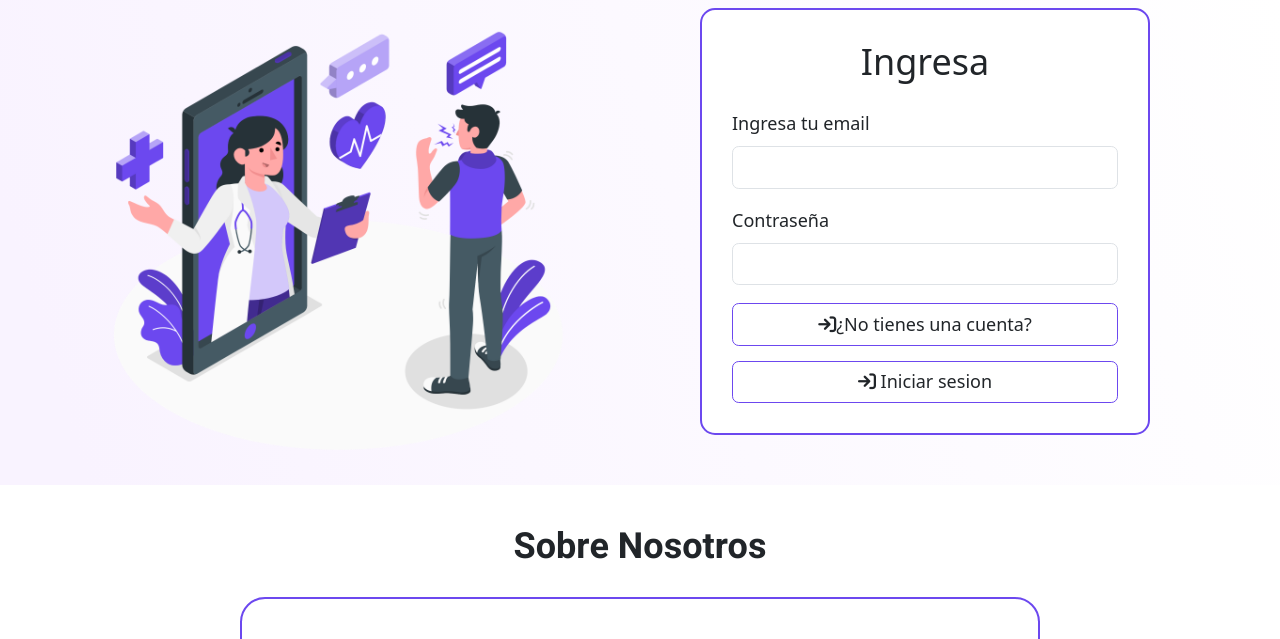
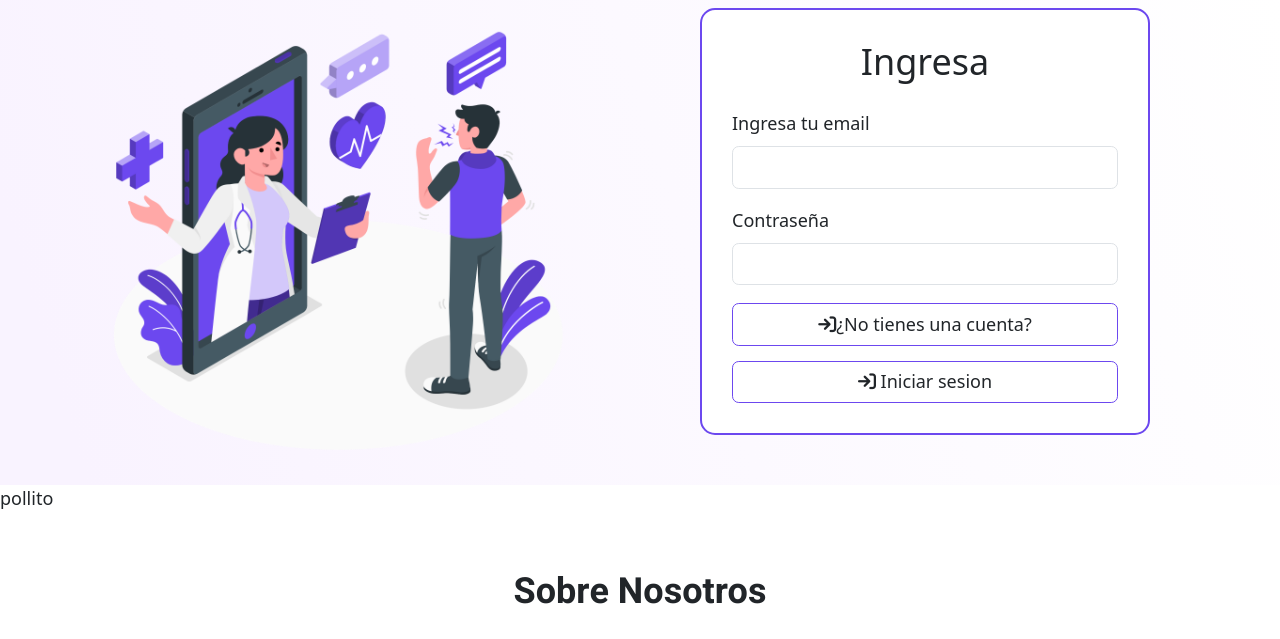
Before and after one commit to Araceli-gp/Smartdr., a plain HTML site: page index.html in a window 1280 px wide. Shown: the part 142-781 px from the top of the page. Drawn offline with nearby package versions, Linux system fonts and the light colour scheme.

Commit message:
pollitito

```diff
--- a/index.html
+++ b/index.html
@@ -109,6 +109,8 @@
             </div>
         </div>
     </div>
+    <!--borrar-->
+    <p>pollito</p>
     <div class="nosotros" id="nosotros">
         <h2 style="font-family: 'Heebo', sans-serif;;">Sobre Nosotros</h2>
         <div class="carrusel">
```
